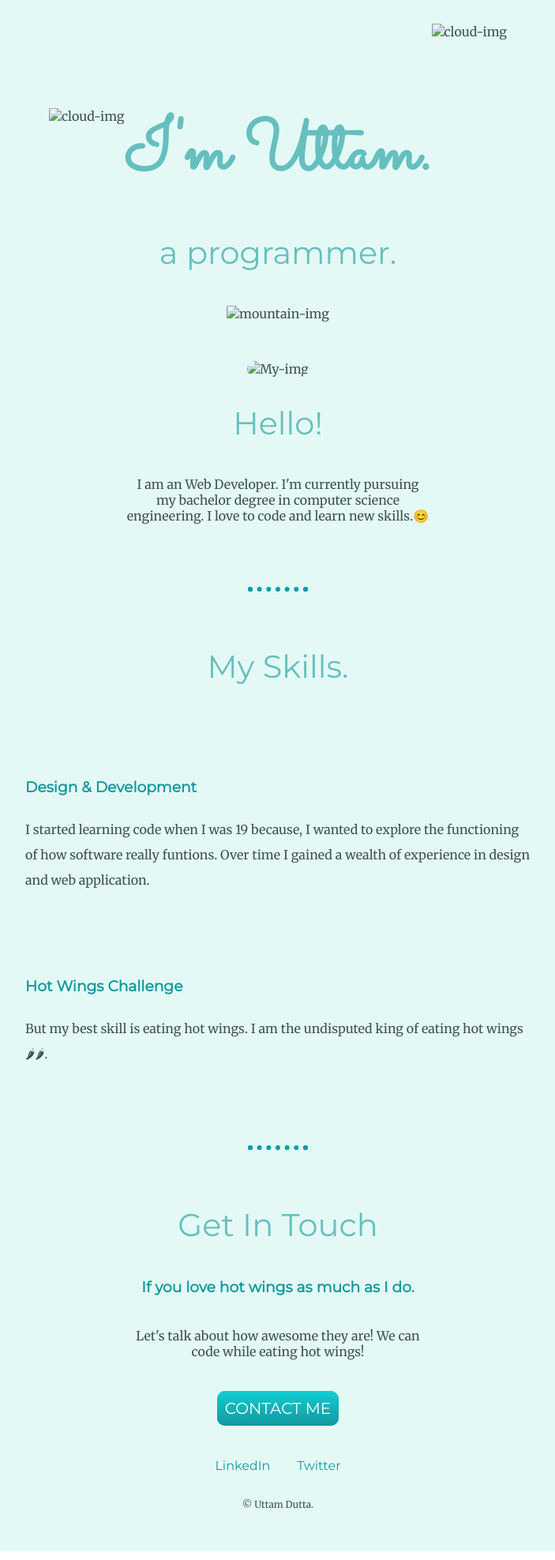
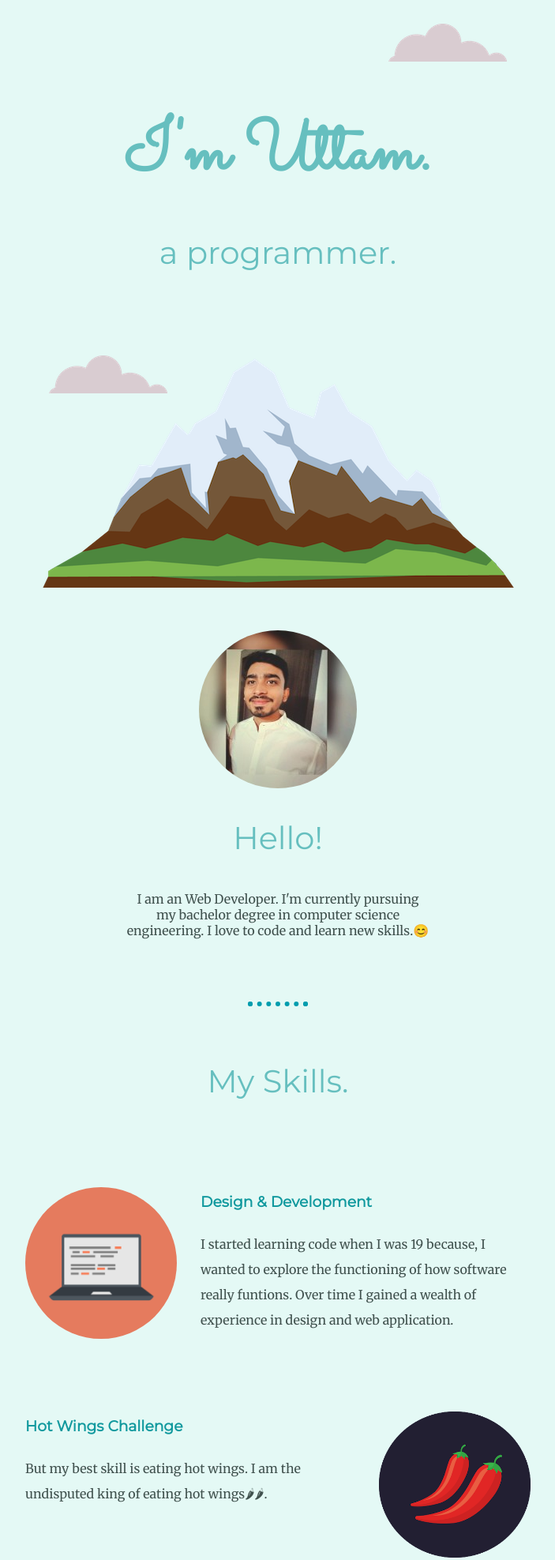
Before and after one commit to uttam-dutta/My-Personal-Site, a plain HTML site: page index.html in a window 1280 px wide. Shown: the part 20-1995 px from the top of the page at 79% size, without its empty margins (288-991 px from the left). Drawn offline with Linux system fonts and the light colour scheme; files that its build step writes are made by us from their sources.

Commit message:
Update index.html

```diff
--- a/index.html
+++ b/index.html
@@ -4,7 +4,7 @@
 <head>
   <meta charset="utf-8">
   <title>Uttam Dutta</title>
-  <link rel="stylesheet" href="css/styles.css">
+  <link rel="stylesheet" href="styles.css">
   <link rel="icon" href="favicon.ico">
   <link rel="preconnect" href="https://fonts.googleapis.com">
   <link rel="preconnect" href="https://fonts.gstatic.com" crossorigin>
@@ -13,18 +13,18 @@
 
 <body>
   <div class="top">
-    <img class="top-cloud" src="Images/cloud.png" alt="cloud-img">
+    <img class="top-cloud" src="cloud.png" alt="cloud-img">
     <h1> I'm Uttam.</h1>
     <h2>
       a programmer.
     </h2>
-    <img class="bottom-cloud" src="Images/cloud.png" alt="cloud-img">
-    <img src="Images/mountain.png" alt="mountain-img">
+    <img class="bottom-cloud" src="cloud.png" alt="cloud-img">
+    <img src="mountain.png" alt="mountain-img">
 
   </div>
   <div class="middle-container">
     <div class="profile">
-      <img class="ut" src="Images/uttam.jpeg" alt="My-img">
+      <img class="ut" src="uttam.jpeg" alt="My-img">
       <h2>Hello!</h2>
       <p class="par">I am an Web Developer. I'm currently pursuing my bachelor degree in computer science engineering. I love to code and learn new skills.😊</p>
     </div>
@@ -32,12 +32,12 @@
     <div class="skills">
       <h2>My Skills.</h2>
       <div class="skill-row">
-        <img class="comp" src="Images/computer.png" alt="">
+        <img class="comp" src="computer.png" alt="">
         <h3>Design & Development</h3>
         <p>I started learning code when I was 19 because, I wanted to explore the functioning of how software really funtions. Over time I gained a wealth of experience in design and web application.</p>
       </div>
       <div class="skill-row">
-        <img class="chillies" src="Images/chillies.png" alt="">
+        <img class="chillies" src="chillies.png" alt="">
         <h3>Hot Wings Challenge</h3>
         <p>But my best skill is eating hot wings. I am the undisputed king of eating hot wings🌶🌶.</p>
       </div>
```
